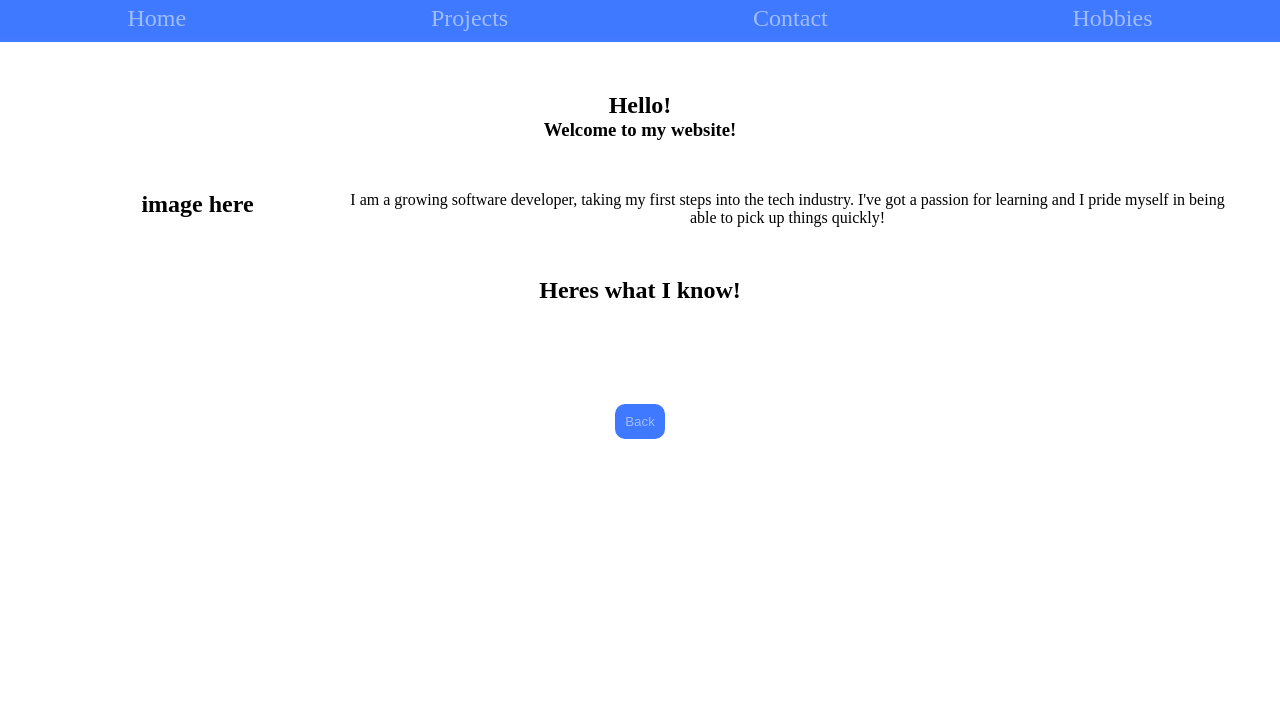
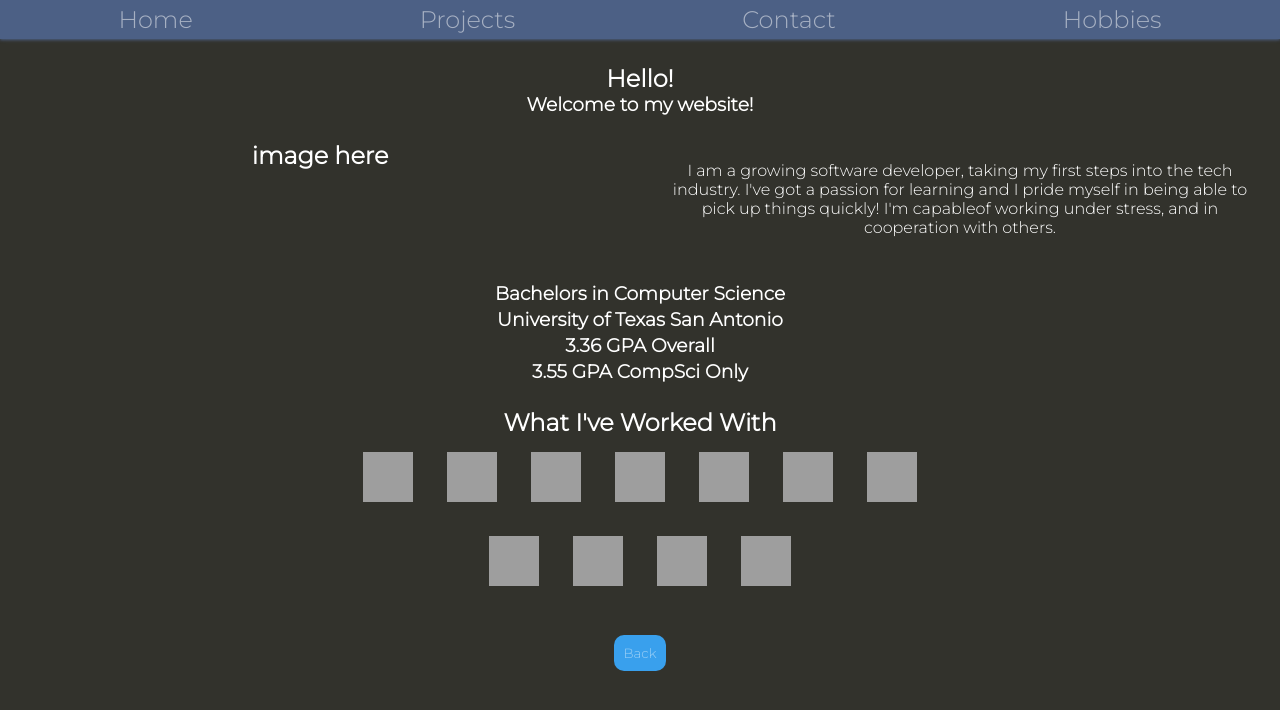
Before and after one commit to mvpaulastar/Portfolio-v2, a plain HTML site: page index.html in a window 1280 px wide. Both pictures are taken after a click on the button "Learn More". Drawn offline with nearby package versions, Linux system fonts and the light colour scheme; grey boxes are pictures that could not be loaded.

Commit message:
Fixed File structure, index.html done

```diff
--- a/assets/js/script.js
+++ b/assets/js/script.js
@@ -1,8 +1,4 @@
-let about = $(".about");
-let banner = $(".banner");
-let callToAction = $(".call-to-action");
-
-callToAction.click( () => {
-    banner.slideToggle(500);
-    about.slideToggle(500);
+$(".call-to-action").click( () => {
+    $(".banner").slideToggle(500);
+    $(".about").slideToggle(500);
 })
--- a/style.css
+++ b/assets/styles/style.css
@@ -1,31 +1,32 @@
 *{
     margin: 0;
     padding: 0;
+    font-family: 'Montserrat', sans-serif;
 }
 
 html, body{
     text-align: center;
-    height: 100%;
-    padding: 0;
-    margin: 0;
+    background: #32322c;
+    color: white;
+}
+
+a{
+    text-decoration: none;
 }
 
 .header{
-    background: rgb(63, 121, 255);
+    background: #4C6085;
     padding: 5px;
-    box-sizing: border-box;
-    border-bottom: 5px solid rgba(70, 125, 253, 0.411)
+    box-shadow: 0px 1px 3px #4C6085;
 }
 
 .navbar{
     display: flex;
     justify-content: space-around;
-    box-sizing: border-box;
     list-style: none;
 }
 
 .navbar li a{
-    text-decoration: none;
     color: white;
     opacity: .5;
     transition: .5s linear;
@@ -37,39 +38,57 @@ html, body{
 }
 
 .banner{
-    background-color: darkslateblue;
+    background-image: url('./assets/imgs/banner.jpg');
+    background-repeat: no-repeat;
+    background-size: cover;
     display: flex;
     justify-content: center;
     align-items: center;
-    height: auto;
     color: white;
-    width: 100vw;
+    width: 100%;
     height: 100vh;
 }
 
 .banner div > *{
     margin: 5px;
 }
+
 .call-to-action{
     border: none;
     padding: 10px;
     border-radius: 10px;
-    background-color: rgb(63, 121, 255);
+    background-color: #39a0ed;
     color: rgba(255, 255, 255, 0.5);
+    margin:5px;
     transition: .5s ease;
 }
 
 .call-to-action:hover{
-    color: white;
+    color: black;
     cursor: pointer;
-}
-
-.about > *{
-    margin: 50px;
 }
 
 #self-summary{
     display: grid;
     grid-template-rows: 1fr;
-    grid-template-columns: 1fr 3fr;
+    grid-template-columns: 1fr 1fr;
 }
+
+#self-summary p{
+    margin: 20px;
+}
+
+.icons img{
+    width: 50px;
+    height: 50px;
+    margin: 15px;
+}
+
+.about > div{
+    margin-top: 25px;
+    margin-bottom: 25px;
+}
+
+#education h3{
+    margin: 3px;
+}
--- a/index.html
+++ b/index.html
@@ -5,8 +5,13 @@
     <meta http-equiv="X-UA-Compatible" content="IE=edge">
     <meta name="viewport" content="width=device-width, initial-scale=1.0">
     <title>Portfolio v2</title>
-    <link rel="stylesheet" href="./style.css">
+    <link rel="stylesheet" href="./assets/styles/style.css">
+    <link rel="stylesheet" href="https://cdn.jsdelivr.net/gh/devicons/devicon@v2.15.1/devicon.min.css">
+    <style>
+        @import url('https://fonts.googleapis.com/css2?family=Montserrat:wght@300&display=swap');
+    </style>
 </head>
+<body>
     <header class="header">
         <nav>
             <ul class="navbar">
@@ -17,12 +22,21 @@
             </ul>
         </nav>
     </header>
-<body>
 
     <section class="banner">
         <div>
             <h1>Punsaporn Paula Sirisompund</h1>
             <h3>Software Developer</h3>
+
+            <div class="icons">
+            <a href="https://www.linkedin.com/in/punsaporn-sirisumpund-b3631a140/">
+                <img src="https://cdn.jsdelivr.net/gh/devicons/devicon/icons/linkedin/linkedin-original.svg" />
+            </a>
+
+            <a href="https://github.com/mvpaulastar">
+                <img src="https://cdn.jsdelivr.net/gh/devicons/devicon/icons/github/github-original-wordmark.svg" />
+            </a>
+            </div>
             <button class="call-to-action">Learn More</button>
         </div>
     </section>
@@ -35,11 +49,35 @@
 
         <div id="self-summary">
             <h1>image here</h1>
-                <p>I am a growing software developer, taking my first steps into the tech industry. I've got a passion for learning and I pride myself in being able to pick up things quickly!</p>
+            <p>I am a growing software developer, taking my first steps into the tech industry. I've got a passion for learning and I pride myself in being able to pick up things quickly! I'm capableof working under stress, and in cooperation with others.</p>
+        </div>
 
+        <div id="education">
+            <h3>Bachelors in Computer Science</h3>
+            <h3>University of Texas San Antonio</h3>
+            <h3>3.36 GPA Overall</h3>
+            <h3>3.55 GPA CompSci Only</h3>
         </div>
-            <div class="skills">
-                <h2>Heres what I know!</h2>
+
+        <div id="skills">
+            <h2>What I've Worked With</h2>
+            <!--Languages-->
+            <div class="icons">
+                <img src="https://cdn.jsdelivr.net/gh/devicons/devicon/icons/html5/html5-original-wordmark.svg" />
+                <img src="https://cdn.jsdelivr.net/gh/devicons/devicon/icons/css3/css3-original-wordmark.svg" />
+                <img src="https://cdn.jsdelivr.net/gh/devicons/devicon/icons/javascript/javascript-original.svg" />
+                <img src="https://cdn.jsdelivr.net/gh/devicons/devicon/icons/java/java-original-wordmark.svg" />
+                <img src="https://cdn.jsdelivr.net/gh/devicons/devicon/icons/python/python-original-wordmark.svg" />
+                <img src="https://cdn.jsdelivr.net/gh/devicons/devicon/icons/c/c-original.svg" />
+                <img src="https://cdn.jsdelivr.net/gh/devicons/devicon/icons/mysql/mysql-original-wordmark.svg" />
+            </div>
+            <!--Tech-->
+            <div class="icons">
+                <img src="https://cdn.jsdelivr.net/gh/devicons/devicon/icons/jquery/jquery-original-wordmark.svg" />
+                <img src="https://cdn.jsdelivr.net/gh/devicons/devicon/icons/react/react-original-wordmark.svg" />
+                <img src="https://cdn.jsdelivr.net/gh/devicons/devicon/icons/bootstrap/bootstrap-original-wordmark.svg" />
+                <img src="https://cdn.jsdelivr.net/gh/devicons/devicon/icons/typescript/typescript-original.svg" />
+            </div>
         </div>
         <button class="call-to-action">Back</button>
     </section>
```
Also changed, not shown: assets/imgs/banner.jpg (added). Lines whose indentation alone changed are shown as unchanged.
